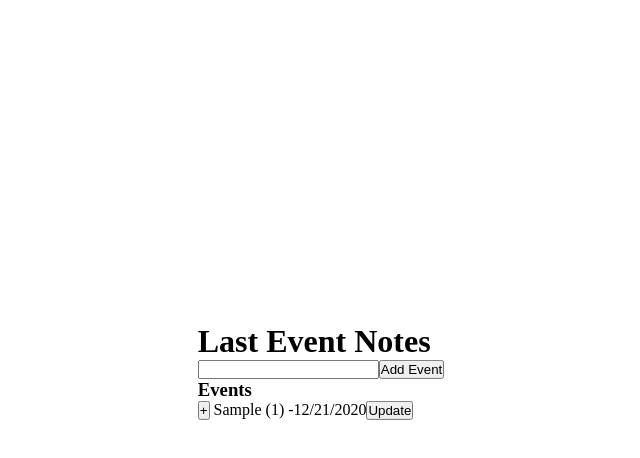
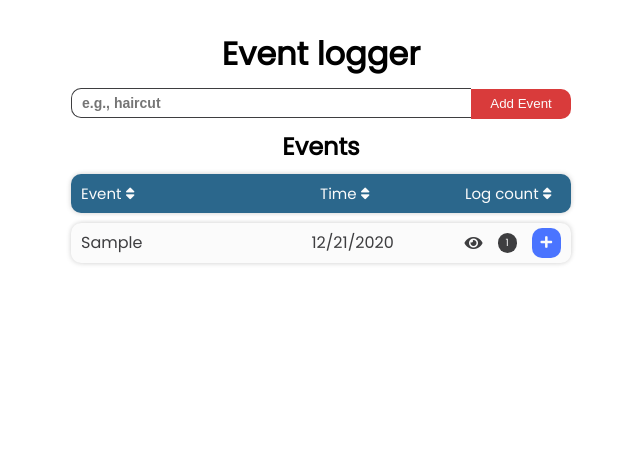
Before and after one commit to Basharath/event-logger, a React (Create React App) app: page / in a window 1280 px wide. Both pictures are taken after typing "Sample" into the empty fields and a click on the button "Add Event". Shown: the top 458 px of the page, without its empty margins (319-959 px from the left). Built offline with nearby package versions, Linux system fonts and the light colour scheme; the HTML template or start-up script is replaced by a standard one.

Commit message:
Second working commit with updated UI

```diff
--- a/public/index.html
+++ b/public/index.html
@@ -4,7 +4,13 @@
     <meta charset="utf-8" />
     <meta name="viewport" content="width=device-width, initial-scale=1" />
     <meta name="description" content="A simple description" />
-    <title>Title</title>
+    <link
+      rel="stylesheet"
+      href="https://cdnjs.cloudflare.com/ajax/libs/font-awesome/5.15.1/css/all.min.css"
+      integrity="sha512-+4zCK9k+qNFUR5X+cKL9EIR+ZOhtIloNl9GIKS57V1MyNsYpYcUrUeQc9vNfzsWfV28IaLL3i96P9sdNyeRssA=="
+      crossorigin="anonymous"
+    />
+    <title>Event logger</title>
   </head>
   <body>
     <noscript>You need to enable JavaScript to run this app.</noscript>
--- a/src/App.css
+++ b/src/App.css
@@ -1,3 +1,5 @@
+@import url('https://fonts.googleapis.com/css2?family=Poppins&display=swap');
+
 * {
   box-sizing: border-box;
   margin: 0;
@@ -7,6 +9,7 @@
 body {
   display: flex;
   justify-content: center;
-  align-items: center;
   height: 100vh;
+  font-family: 'Poppins', sans-serif;
+  margin: 10px;
 }
--- /dev/null
+++ b/src/components/EventsList.jsx
@@ -0,0 +1,29 @@
+import React, { useContext } from 'react';
+
+import { EventContext } from './Notes';
+import ListItem from './ListItem';
+
+export default function EventsList({ list }) {
+  const {
+    currentItem,
+    expand,
+    handleExpand,
+    handleUpdate,
+    handleRemove,
+  } = useContext(EventContext);
+  return (
+    <div className="event-list">
+      {list.map((event, index) => (
+        <ListItem
+          key={index}
+          eventItem={event}
+          currentItem={currentItem}
+          expand={expand}
+          onExpand={handleExpand}
+          onUpdate={handleUpdate}
+          onRemove={handleRemove}
+        />
+      ))}
+    </div>
+  );
+}
--- a/src/components/ItemExpand.jsx
+++ b/src/components/ItemExpand.jsx
@@ -1,11 +1,29 @@
-import React from 'react';
+import React, { useContext } from 'react';
+
+import { EventContext } from './Notes';
 
 export default function ItemExpand({ item }) {
+  const { handleRemove } = useContext(EventContext);
   return (
-    <div>
-      {item.dates.slice(1).map((i, ind) => (
-        <div key={ind}>{i}</div>
+    <div className="event-dates-block">
+      {item.dates.map((i, index) => (
+        <div key={index} className="event-dates-item">
+          <span>{item.dates.length - index}</span>
+          <span>{i}</span>
+          <span
+            className="event-date-remove"
+            onClick={() => handleRemove(item.id, index)}
+          >
+            &times;
+          </span>
+        </div>
       ))}
+      <div
+        className="event-dates-remove-all"
+        onClick={() => handleRemove(item.id)}
+      >
+        Delete all
+      </div>
     </div>
   );
 }
--- /dev/null
+++ b/src/components/ListItem.jsx
@@ -0,0 +1,39 @@
+import React from 'react';
+
+import ItemExpand from './ItemExpand';
+
+export default function ListItem({
+  eventItem,
+  currentItem,
+  onExpand,
+  onUpdate,
+  expand,
+}) {
+  const { id, event, dates } = eventItem;
+  const isExpand = expand && currentItem.id === id;
+  return (
+    <>
+      <div className="event-item" onClick={(e) => onExpand(e, id)}>
+        <span className="event-name">{event}</span>
+        <span className="event-date">{dates[0].slice(0, 10)}</span>
+        <i
+          className={'expand-icon fas fa-eye' + (isExpand ? '-slash' : '')}
+          onClick={(e) => onExpand(e, id)}
+        ></i>
+        <span className="event-number" title="Current log count">
+          {dates.length}
+        </span>
+        <button
+          onClick={() => onUpdate(id)}
+          className="btn btn-update"
+          title="Click to log now"
+        >
+          <i className="fa fa-plus"></i>
+        </button>
+      </div>
+      <div className="event-dates-container">
+        {isExpand && <ItemExpand item={currentItem} />}
+      </div>
+    </>
+  );
+}
--- a/src/components/Notes.jsx
+++ b/src/components/Notes.jsx
@@ -1,27 +1,60 @@
-import React, { useState } from 'react';
-import ItemExpand from './ItemExpand';
+import React, { useState, createContext } from 'react';
+
 import '../css/notes.css';
+import EventsList from './EventsList';
+
+export const EventContext = createContext();
 
 export default function Notes() {
   const [event, setEvent] = useState('');
   const [eventList, setEventList] = useState([]);
   const [expand, setExpand] = useState(false);
   const [currentItem, setCurrentItem] = useState();
+  const [error, setError] = useState(false);
+  const [permissionId, setPermissionId] = useState('');
+  const [modal, setModal] = useState(false);
+  const [sortby, setSortby] = useState('asc');
+
+  function sort(param, rest) {
+    const list = [...eventList];
+
+    if (rest !== undefined)
+      list.sort((a, b) => (a[param][rest] > b[param][rest] ? 1 : -1));
+    else list.sort((a, b) => (a[param] > b[param] ? 1 : -1));
+
+    if (sortby === 'dsc') list.reverse();
+
+    setEventList(list);
+    if (sortby === 'dsc') setSortby('asc');
+    else setSortby('dsc');
+  }
 
   const handleSubmit = (e) => {
     e.preventDefault();
 
+    if (!event) {
+      setError(true);
+      return;
+    }
+    setError(false);
+
     const now = new Date();
     const currentEvent = event;
-    const date = now.toLocaleDateString();
+    const date = now.toLocaleString();
+    const time = now.getTime();
     const id = now.getTime() + currentEvent.split(' ').join('');
 
     const list = [...eventList];
-    const item = { id, event, dates: [date] };
+    const item = { id, event, dates: [date], time };
 
     list.unshift(item);
     setEventList(list);
     setEvent('');
+  };
+
+  const handleChange = ({ currentTarget }) => {
+    setEvent(currentTarget.value);
+    setError(false);
   };
 
   const handleUpdate = (id) => {
@@ -29,49 +62,112 @@ export default function Notes() {
     const index = list.findIndex((i) => i.id === id);
     const item = list[index];
 
-    const date = new Date().toLocaleDateString();
+    const now = new Date();
+    const date = now.toLocaleString();
+    const time = now.getTime();
     item.dates.unshift(date);
-    list.splice(index, 1);
-    setEventList([item, ...list]);
+    item.time = time;
+    list.splice(index, 1, item);
+    setEventList(list);
   };
 
-  const handleExpand = (id) => {
+  const handleExpand = ({ target }, id) => {
+    if (
+      target.classList.contains('event-number') ||
+      target.classList.contains('fa-plus')
+    ) {
+      return;
+    }
+
     if (!expand) setExpand(true);
     else setExpand(false);
+
     const list = [...eventList];
     const item = list.filter((i) => i.id === id);
     setCurrentItem(item[0]);
   };
 
+  const handleRemove = (id, index) => {
+    console.log(index);
+    const list = [...eventList];
+    const itemIndex = list.findIndex((i) => i.id === id);
+    const item = list[itemIndex];
+
+    if (index !== undefined && item.dates.length > 1) {
+      item.dates.splice(index, 1);
+      list.splice(itemIndex, 1, item);
+      console.log('inside');
+    } else {
+      console.log('outside');
+      setModal(true);
+      setPermissionId(itemIndex);
+    }
+
+    // setExpand(false);
+    setEventList(list);
+  };
+
+  const deleteList = () => {
+    const list = [...eventList];
+    const index = permissionId;
+    list.splice(index, 1);
+
+    setPermissionId('');
+    setEventList(list);
+  };
+
   return (
+    <EventContext.Provider
+      value={{ handleRemove, handleUpdate, handleExpand, currentItem, expand }}
+    >
       <div className="main">
-      <h1>Last Event Notes</h1>
-      <form onSubmit={handleSubmit}>
+        <h1>Event logger</h1>
+        <form onSubmit={handleSubmit} className="event-form">
+          {error && <small>Please add any event</small>}
           <input
             name="event"
             value={event}
-          onChange={(e) => setEvent(e.currentTarget.value)}
+            onChange={handleChange}
+            className="eventInput"
+            placeholder="e.g., haircut"
           />
-        <button>Add Event</button>
+          <button className="btn add-event">Add Event</button>
         </form>
 
-      <div>
-        <h3>Events</h3>
-        <div>
-          {eventList.map((e, i) => (
-            <div key={i}>
-              <button onClick={() => handleExpand(e.id)}>
-                {expand && currentItem.id === e.id ? '-' : '+'}
-              </button>{' '}
-              {e.event} ({e.dates.length}) -{e.dates[0]}
-              <button onClick={() => handleUpdate(e.id)}>Update</button>
-              {expand && currentItem.id === e.id && (
-                <ItemExpand item={currentItem} />
-              )}
+        <h2>Events</h2>
+        <div className="sort-column">
+          <span onClick={() => sort('event')}>
+            Event <i className="fas fa-sort"></i>
+          </span>
+          <span onClick={() => sort('time')}>
+            Time <i className="fas fa-sort"></i>
+          </span>
+          <span onClick={() => sort('dates', 'length')}>
+            Log count <i className="fas fa-sort"></i>
+          </span>
         </div>
-          ))}
+        <EventsList list={eventList} />
+        <div
+          className="modal-background"
+          style={modal ? { display: 'block' } : { display: 'none' }}
+          onClick={() => setModal(false)}
+        >
+          <div className="modal-container">
+            <div className="modal">
+              <p>Do you really want to remove the event log?</p>
+              <button onClick={deleteList} className="btn btn-yes">
+                Yes
+              </button>
+              <button
+                onClick={() => setPermissionId('')}
+                className="btn btn-no"
+              >
+                NO
+              </button>
             </div>
           </div>
         </div>
+      </div>
+    </EventContext.Provider>
   );
 }
--- a/src/css/notes.css
+++ b/src/css/notes.css
@@ -1,3 +1,257 @@
+:root {
+  --primary: #d93b3b;
+  --primaryhover: hsl(0, 68%, 30%);
+  --secondary: #f2b950;
+  --dark: #3e3e40;
+  --blue: #4a74ff;
+  --light: lightblue;
+  --white: #fbfbfb;
+}
+
 .main {
-  transform: translateY(-30%);
+  width: 500px;
+  margin: 10px;
+  /* margin: auto; */
 }
+
+.main h1,
+.main h2 {
+  text-align: center;
+  padding: 10px;
+}
+
+.main .event-form {
+  text-align: center;
+}
+
+.eventInput {
+  border: 1px solid var(--dark);
+  border-right: transparent;
+  border-radius: 10px 0 0 10px;
+  padding: 10px;
+  font-size: 14px;
+  color: var(--dark);
+  outline: none;
+  width: 80%;
+  height: 30px;
+  font-weight: 550;
+}
+
+small {
+  display: block;
+  color: var(--primary);
+}
+
+.btn {
+  border: none;
+  border-radius: 5px;
+  padding: 5px;
+  background-color: var(--primary);
+  color: var(--white);
+  cursor: pointer;
+  outline: none;
+}
+
+.btn.add-event {
+  padding: 6px 10px;
+  width: 20%;
+  height: 30px;
+  border-radius: 0 10px 10px 0;
+  border: 1px solid transparent;
+}
+
+.btn.add-event:hover {
+  background-color: var(--primaryhover);
+}
+
+.btn.btn-update {
+  width: 30px;
+  height: 30px;
+  border-radius: 10px;
+  background-color: var(--blue);
+}
+
+.btn-update:hover {
+  background-color: rgba(65, 107, 247, 0.8);
+}
+
+.sort-column {
+  display: flex;
+  justify-content: space-between;
+  background-color: #2b678c;
+  padding: 8px 10px;
+  border-radius: 10px;
+  margin-bottom: 10px;
+  color: var(--white);
+  font-size: 15px;
+  align-items: center;
+  cursor: pointer;
+  box-shadow: 1px -1px 5px rgba(0, 0, 0, 0.1), -1px 1px 5px rgba(0, 0, 0, 0.1);
+}
+
+.sort-column span:first-child {
+  width: 30%;
+}
+
+.sort-column span:nth-child(3) {
+  width: 20%;
+}
+
+.event-item {
+  display: flex;
+  background-color: var(--white);
+  padding: 5px 10px;
+  border-radius: 10px;
+  margin-bottom: 10px;
+  color: var(--dark);
+  align-items: center;
+  cursor: pointer;
+  box-shadow: 1px -1px 5px rgba(0, 0, 0, 0.1), -1px 1px 5px rgba(0, 0, 0, 0.1);
+  position: relative;
+}
+
+.event-item:hover {
+  box-shadow: 1px -1px 5px rgba(0, 0, 0, 0.2), -1px 1px 5px rgba(0, 0, 0, 0.2);
+  background-color: var(--secondary);
+}
+
+.event-name {
+  width: 50%;
+  /* padding-right: 20px; */
+}
+
+.event-date {
+  width: 30%;
+}
+
+.event-number {
+  display: flex;
+  justify-content: center;
+  align-items: center;
+  width: 20px;
+  height: 20px;
+  border-radius: 10px;
+  background-color: var(--dark);
+  vertical-align: middle;
+  font-size: 10px;
+  color: var(--white);
+  margin: 0 15px 0 15px;
+}
+
+.event-dates-container {
+  background-color: rgb(235, 228, 228, 0.6);
+  border-radius: 10px;
+  margin-bottom: 10px;
+}
+
+.expand-icon {
+  margin-left: 15px;
+}
+.event-dates-block {
+  padding: 5px 5px 0.1px 5px;
+}
+
+.event-dates-item,
+.event-dates-remove-all {
+  display: flex;
+  justify-content: space-between;
+  align-items: center;
+  background-color: var(--secondary);
+  margin-bottom: 5px;
+  padding: 5px 10px;
+  border-radius: 10px;
+}
+
+.event-dates-remove-all {
+  justify-content: center;
+  background-color: var(--primary);
+  color: var(--white);
+  cursor: pointer;
+}
+
+.event-date-remove {
+  width: 20px;
+  height: 20px;
+  border-radius: 10px;
+  background-color: var(--white);
+  display: flex;
+  justify-content: center;
+  align-items: center;
+  cursor: pointer;
+}
+
+.event-date-remove:hover {
+  background-color: var(--primary);
+}
+
+/* Modal */
+.modal-background {
+  background-color: rgba(0, 0, 0, 0.3);
+  width: 100vw;
+  height: 100vh;
+  position: absolute;
+  top: 0;
+  left: 0;
+
+  z-index: 1;
+}
+
+.modal-container {
+  display: flex;
+  justify-content: center;
+  align-items: center;
+  height: 80vh;
+}
+
+.modal {
+  text-align: center;
+  width: 330px;
+  align-self: center;
+  background-color: var(--white);
+  padding: 20px;
+  border-radius: 20px;
+  position: relative;
+  z-index: 2;
+}
+
+.btn-yes {
+  padding: 5px 20px;
+  margin: 15px 15px;
+  background-color: tomato;
+}
+
+.btn-yes:hover {
+  background: hsl(9, 100%, 60%);
+}
+
+.btn-no {
+  padding: 5px 20px;
+  margin: 15px 15px;
+  background-color: mediumaquamarine;
+}
+
+.btn-no:hover {
+  background-color: hsl(160, 51%, 55%);
+}
+
+@media (max-width: 500px) {
+  .main {
+    width: 330px;
+  }
+  .btn.add-event {
+    font-size: 8px;
+  }
+}
+
+@media (max-width: 330px) {
+  .main {
+    width: 280px;
+  }
+  .btn.add-event {
+    font-size: 7px;
+  }
+
+  .modal {
+    width: 250px;
+  }
+}
```
Also changed, not shown: src/components/Input.jsx (added). Lines whose indentation alone changed are shown as unchanged.
